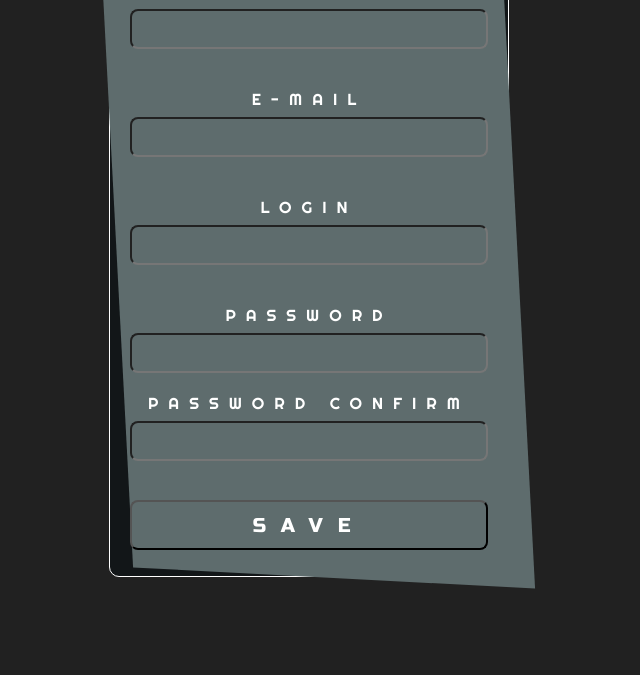
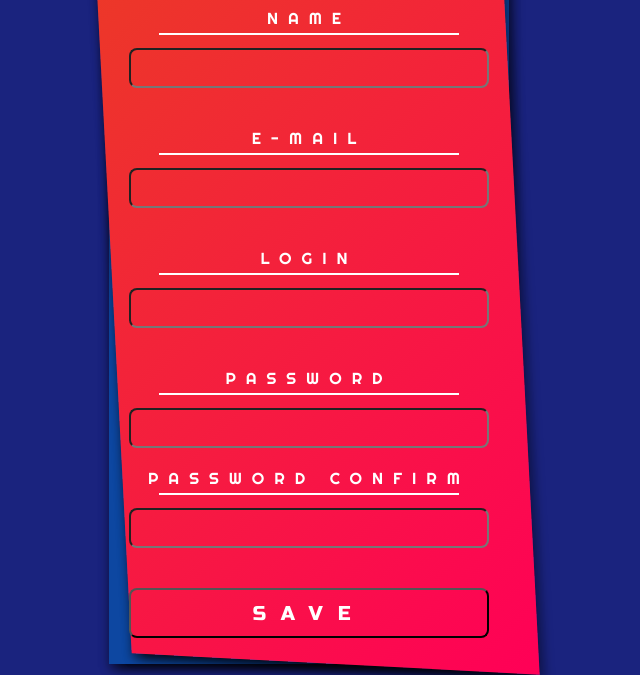
Before and after one commit to e-razzini/postGet, a PHP site: page / in a window 1280 px wide. Shown: the part 442-1117 px from the top of the page, without its empty margins (331-971 px from the left). Before the commit the page ends 1031 px from the top, so only its background shows below. Run offline with PHP 8.4, Linux system fonts and the light colour scheme.

Commit message:
layout color

```diff
--- a/cadastrar-usuario.php
+++ b/cadastrar-usuario.php
@@ -12,6 +12,7 @@ $data = filter_input_array(INPUT_POST, FILTER_DEFAULT);
     <title>Document</title>
 </head>
 <body>
+
     <div class="formulario">
 
             <form method="post" action="">
@@ -34,9 +35,9 @@ $data = filter_input_array(INPUT_POST, FILTER_DEFAULT);
             <p> <?php  echo $data['password'];?> </p>
 
             <label for="password-Confirm">password Confirm</label>
-           <p> <?php  echo $data['Confirm'];?> </p>
+           <p> <?php  echo $data['password-Confirm'];?> </p>
 
-            <button type="submit" name="salvar" id="salvar">ok</button>
+            <button type="submit" name="salvar" id="salvar" >ok</button>
 
         </form>
         </div>
--- a/css/style.css
+++ b/css/style.css
@@ -1,5 +1,4 @@
 /*fonts */
-@import url('https://fonts.googleapis.com/css?family=Lobster&display=swap');
 @import url('https://fonts.googleapis.com/css?family=Righteous&display=swap');
 @import url('https://fonts.googleapis.com/css?family=Russo+One&display=swap');
 
@@ -10,65 +9,67 @@
     box-sizing: border-box;
 }
 body {
-    background-color: #212121;
+    background-color:#1A237E;
     padding:0px ;
     margin: 0px;
     box-sizing: border-box;
 }
-.container {
-    position: relative;
-}
+
 .formulario {
     position: absolute;
     width: 400px;
     height:auto;
-    background-color:rgb(18, 22, 24);
+    background-color:#0D47A1;
     left:50%;
     transform: translateX(-50%);
-    top:5%;
+    top:3%;
     margin:5% 0% 5% 0%;
-    border: 1px solid #fff;
-    border-radius: 10px;
+    box-shadow: 0px 10px 13px -7px #000000, 3px 2px 9px 4px rgba(0,0,0,0.26);
     /*texto*/
     text-align: center;
     text-transform: uppercase;
     color: #ffff;
     padding:3% 0% 2% 0% ;
     font-family: 'Righteous', cursive;
+}
 
-
-}
 .formulario .icon  {
     width: 100%;
     height:auto;
-    padding:2% ;
-
+    padding:1% ;
+    margin: 0% 0% 3% 0%;
+    position: relative;
 }
 
- .container .formulario::before {
+ .formulario::after {
     content: '';
-    position:absolute;
-    top :-2px;
-    left: -2px;
-    right: -2px;
-    bottom: -2px;
-    background-color:rgb(94, 108, 109);
+    position: absolute;
+    top :0%;
+    left: -1%;
+    right: -1%;
+    bottom: 0%;
+    background-color:#fff;
     transform: skew(3deg,3deg);
-    z-index:-1;
-   /* opacity: 55%;*/
-
+    z-index: -1;
+}
+.formulario:nth-child(1)::after{
+ background:linear-gradient(315deg, rgba(255,0,87,1) 0%, rgba(230,74,25,1));
+ box-shadow: 0px 10px 13px -7px #000000, 3px 2px 9px 4px rgba(0,0,0,0.26);
 }
 
 .formulario input {
-    background-color: transparent;
+    background-color:transparent;
+    position: relative;
      width:90%;
      height:40px;
      margin: 2% 0% 5% 0%;
-     border-radius:8px ;
+     border-radius:8px;
+     text-transform: uppercase;
      text-align: center;
      color: #fff;
 }
 .formulario button {
+    position: relative;
     width: 90%;
     height:50px;
     margin:5% 0% 0% 0% ;
@@ -84,5 +85,15 @@ body {
 }
 .formulario label {
    letter-spacing:10px ;
+   position: relative;
 
 }
+.formulario label::after
+ {
+    content: '';
+    height: 2px;
+    width:75%;
+    display: block;
+    margin: 5px auto;
+    background-color: #fff;
+}
--- a/index.php
+++ b/index.php
@@ -8,9 +8,9 @@
         <title>cadastro</title>
     </head>
     <body>
-        <div class="container">
+
  <div class="formulario">
-          <div class="icon">
+            <div class="icon">
                  <img src="https://img.icons8.com/ios/100/000000/feather.png"/>
             </div>
             <form method="post" action="cadastrar-usuario.php">
@@ -23,7 +23,7 @@
             <input type="text" required name="E-mail" id="E-mail" />
             <br/><br/>
 
-            <label for="Login">login</label>
+            <label for="login">login</label>
             <input type="text" required name="login" id="login"  />
             <br/><br/>
 
@@ -31,12 +31,12 @@
             <input type="password" required name="password" id="password" />
 
             <label for="password-Confirm">password Confirm</label>
-            <input type="password" required name="Confirm" id="Confirm" />
+            <input type="password" required name="password-Confirm" id="password-Confirm" />
 
             <button type="submit" name="salvar" id="salvar">save</button>
 
         </form>
         </div>
-        </div>
+
     </body>
 </html>
```
